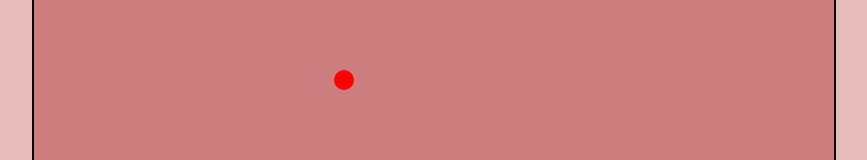
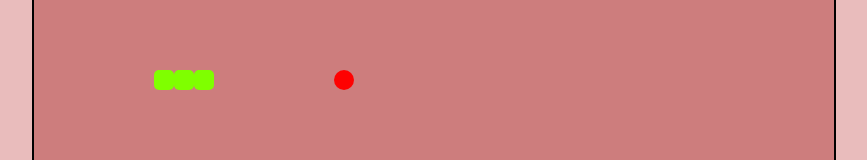
Before and after one commit to KundanPw/Snake_Game, a plain HTML site: page index.html in a window 1280 px wide. Both pictures are taken after a click on the button "Start Game". Shown: the part 252-412 px from the top of the page, without its empty margins (206-1073 px from the left). Drawn offline with Linux system fonts and the light colour scheme.

Commit message:
Added snake UI in game arena

```diff
--- a/script.js
+++ b/script.js
@@ -25,6 +25,12 @@ document.addEventListener("DOMContentLoaded", () => {
 
     function drawFoodAndSnake() {
         gameArena.innerHTML = '' // if previously something is drawn remove it
+
+        snake.forEach((snakeCell) => {
+            const element = drawDiv(snakeCell.x, snakeCell.y, 'snake');
+            gameArena.appendChild(element);
+        });
+
         const foodElement = drawDiv(food.x, food.y, 'food');
         gameArena.appendChild(foodElement);
     }
--- a/style.css
+++ b/style.css
@@ -49,3 +49,11 @@ body {
         opacity: 0.5;
     }
 }
+
+.snake {
+    width: 20px;
+    height: 20px;
+    background-color: chartreuse;
+    position: absolute;
+    border-radius: 5px;
+}
```
Also changed, not shown: index.html (line endings or trailing spaces).
